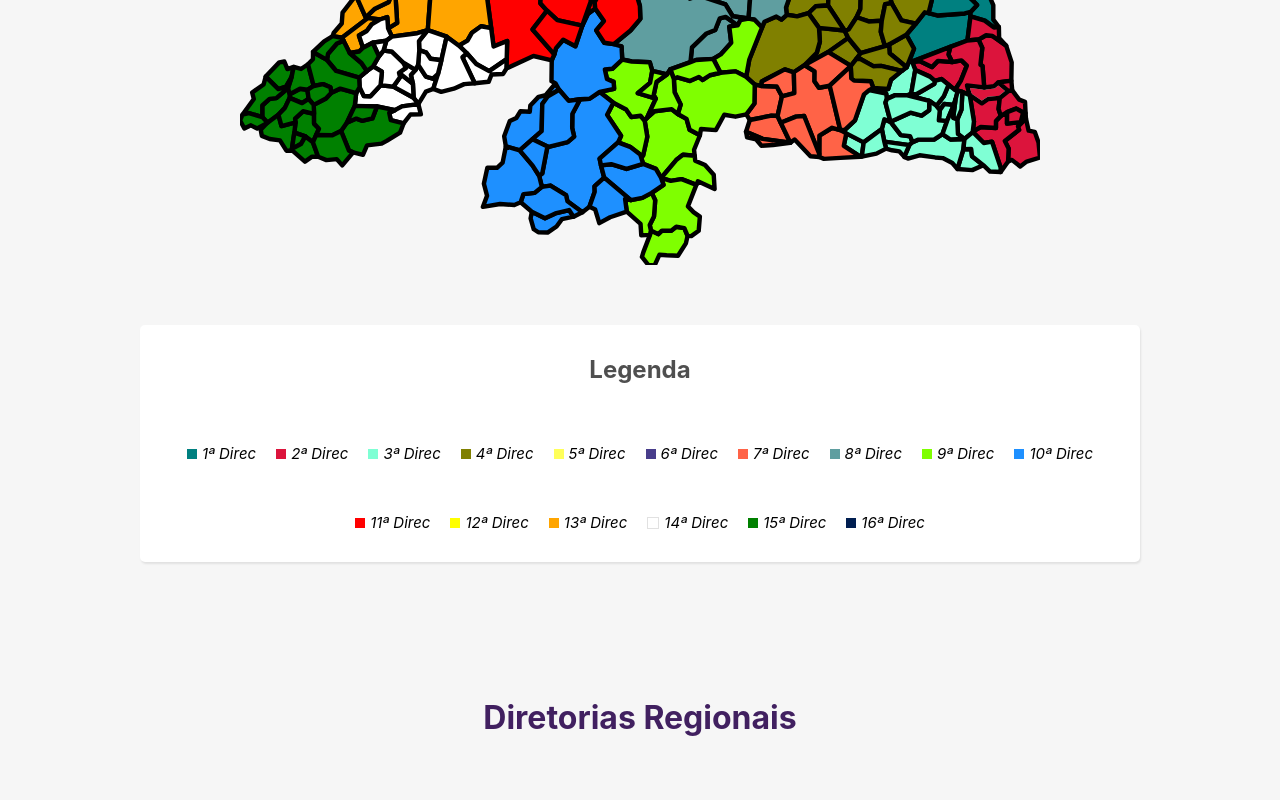
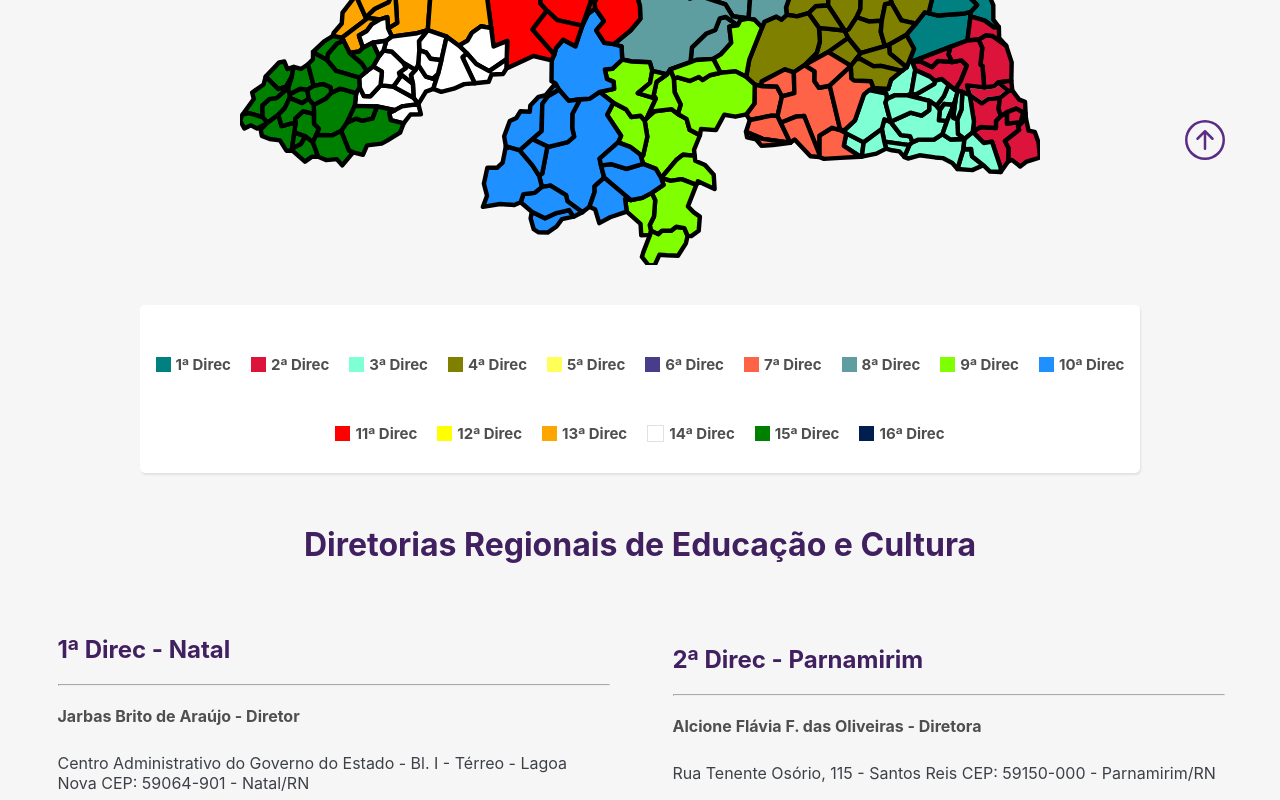
Before and after one commit to dtayna/site-suef, a React (Create React App) app: page /mapa in a window 1280 px wide. Shown: the part 580-1380 px from the top of the page. Built offline with nearby package versions, Linux system fonts and the light colour scheme.

Commit message:
página mapa

```diff
--- a/src/assets/map-svg.js
+++ b/src/assets/map-svg.js
@@ -15,13 +15,13 @@ const MapLegendItem = styled.div`
 `;
 const MapLegendColor = styled.div`
     display block;
-    width: 10px;
-    height: 10px;
+    width: 15px;
+    height: 15px;
 `;
 const MapLegendText = styled.p`
-    font-style: italic;
+    font-weight: bold;
     font-size: 15px;
-    color: var(--textColor);
+    color: var(--colorTitle);
 `;
 
 const MapLegendContainer = styled.div`
@@ -31,7 +31,7 @@ const MapLegendContainer = styled.div`
     max-width: 1000px;
     display: flex;
     flex-direction: column;
-    margin-top: 30px;
+    margin-top: 10px;
     justify-content: center;
     align-items: center;
 `;
@@ -924,7 +924,6 @@ const MapSVG = (props) => {
 
         <MapLegendContainer>
             <MapLegendSubContainer>
-                <Title>Legenda</Title>
             </MapLegendSubContainer>
             <MapLegendSubContainer>
             {numbers.map(
--- a/src/components/accessibility-menu.js
+++ b/src/components/accessibility-menu.js
@@ -16,9 +16,16 @@ const Container = styled.nav`
   background-color: var(--mainColor1);
 `;
 
+const Fix = styled.div`
+  position: fixed;
+  top: 0;
+  width: 100%;
+  z-index: 289;
+`;
 
 const AccessibilityMenu = () => {
     return(
+      <Fix>
       <Container>
         <Item>
           <Icon>
@@ -47,6 +54,7 @@ const AccessibilityMenu = () => {
           </Icon>
         </Item>
       </Container>
+      </Fix>
     );
   }
 
--- /dev/null
+++ b/src/components/back-to-top-button.js
@@ -0,0 +1,28 @@
+import styled from 'styled-components';
+import { Icon } from './global-components';
+import React, { useState } from 'react';
+import { BsArrowUpCircle } from 'react-icons/bs';
+
+const Container = styled.div`
+    position: fixed;
+    font-size: 40px;
+    bottom: 50px;
+    right: 50px;
+    width: 50px;
+    height: 50px;
+    color: var(--mainColor3);
+    z-index: 300;
+`;
+
+
+const  BackToTopButton = () => {
+
+    return(
+        <Container>
+            <BsArrowUpCircle/>
+        </Container>
+    );
+  }
+
+
+export default BackToTopButton;
--- a/src/components/data-direc.js
+++ b/src/components/data-direc.js
@@ -3,11 +3,10 @@ import { Title, SubTitle, Text, Line } from './global-components'
 
 const Container = styled.div`
     width: 550px;
-    padding: 10px;
     text-align: left;
 
     @media screen and (max-width: 734px) {
-        width: 90%;
+        width: 95%;
     }
 `;
 
--- a/src/components/main-menu.js
+++ b/src/components/main-menu.js
@@ -102,7 +102,7 @@ const MainMenu = (props) => {
           <Link className="links" to="/eventos">
           <ItemDesktop  itemcolor={"var(--yellow)"}>EVENTOS</ItemDesktop>
           </Link>
-          <ItemDesktop  itemcolor={"var(--green)"}>DÚVIDAS</ItemDesktop>
+          <Link className="links" to="/duvidas"><ItemDesktop  itemcolor={"var(--green)"}>DÚVIDAS</ItemDesktop></Link>
           <ItemDesktop  itemcolor={"var(--blue)"}>DOCUMENTOS</ItemDesktop>
           <ItemDesktop  itemcolor={"var(--red)"}>PROJETOS</ItemDesktop>
           <Link className="links" to="/equipe">
--- a/src/components/map.js
+++ b/src/components/map.js
@@ -14,7 +14,6 @@ const Container = styled.div`
     justify-content: center;
     align-items: center;
     flex-direction: column;
-    padding: 50px;
     gap: 30px;
 `;
 
--- a/src/containers/header.js
+++ b/src/containers/header.js
@@ -3,10 +3,12 @@ import MainMenu from '../components/main-menu';
 import AccessibilityMenu from '../components/accessibility-menu';
 import UrlLogoRN from '../assets/svg/brasaoRN.svg';
 import UrlLogoAcessoAInformacao from '../assets/acessoainformacao.png';
+import BackToTopButton from '../components/back-to-top-button';
 
 // Antiga cor do header background-color: #F0FFF0;
 
 const ImagensContainer = styled.div`
+    margin-top: 40px;
     gap: 30px;
     display: flex;
     justify-content: right;
@@ -73,7 +75,9 @@ const Header = () => {
                 <LogoRN src={UrlLogoRN}/>
             </ImagensContainer>
             <MainMenu/>
+            <BackToTopButton/>
         </HeaderContainer>
+
     );
   }
 
--- a/src/containers/info-direcs.js
+++ b/src/containers/info-direcs.js
@@ -6,7 +6,7 @@ import React, { useState } from 'react';
 
 
 const Container = styled.div`
-    padding: 5%;
+    padding-top: 30px;
 `;
 
 
@@ -30,7 +30,8 @@ const list = jsonDirecs.direcs.map(direc =>
 
   return(
       <Container>
-          <SuperTitle color={"var(--mainColor1)"}>Diretorias Regionais</SuperTitle>
+            <SuperTitle color={"var(--mainColor1)"}>Diretorias Regionais de Educação e Cultura</SuperTitle>
+            <br/>
         <Row>
             {list}
         </Row>
--- /dev/null
+++ b/src/pages/duvidas.js
@@ -0,0 +1,10 @@
+import styled from 'styled-components';
+import TeamRoster from '../containers/team-roster';
+import { SuperTitle } from '../components/global-components';
+
+const Duvidas = () => {
+  return(
+        <div> testeeee</div>
+  );
+}
+export default Duvidas;
--- a/src/pages/mapa.js
+++ b/src/pages/mapa.js
@@ -2,12 +2,22 @@ import styled from 'styled-components';
 import Map from '../components/map';
 import DataDirec from '../components/data-direc';
 import InfoDirecs from '../containers/info-direcs';
+
+const Container = styled.div`
+  padding: 50px 20px 20px 20px;
+
+  @media screen and (max-width: 734px) {
+    padding: 50px 30px 30px 30px;
+  }
+
+`;
+
 const Mapa = () => {
   return(
-        <div>
+        <Container>
             <Map/>
             <InfoDirecs/>
-        </div>
+        </Container>
   );
 }
 
--- a/src/styles/global.css
+++ b/src/styles/global.css
@@ -8,7 +8,8 @@
     --roxo: #412060;
 
     --mainColor1: #412060;
-    --mainColor2: #FC6E3D;
+    --mainColor2:  #FC6E3D;
+    --mainColor3: #5b2c86;
 
     --colorTitle: #4F4F4F;
     --colorSubtitle: #A9A9A9;
--- a/src/utils/routes.js
+++ b/src/utils/routes.js
@@ -4,6 +4,7 @@ import Inicio from "../pages/inicio";
 import Mapa from "../pages/mapa";
 import Equipe from "../pages/equipe";
 import Eventos from "../pages/eventos";
+import Duvidas from "../pages/duvidas"
 
 const MyRoutes = () => {
    return(
@@ -13,6 +14,7 @@ const MyRoutes = () => {
            <Route element = { <Mapa/> }  path="/mapa" />
            <Route element = { <Equipe/> }  path="/equipe" />
            <Route element = { <Eventos/> }  path="/eventos" />
+           <Route element = { <Duvidas/> }  path="/duvidas" />
        </Routes>
     </Router>
    )
```
